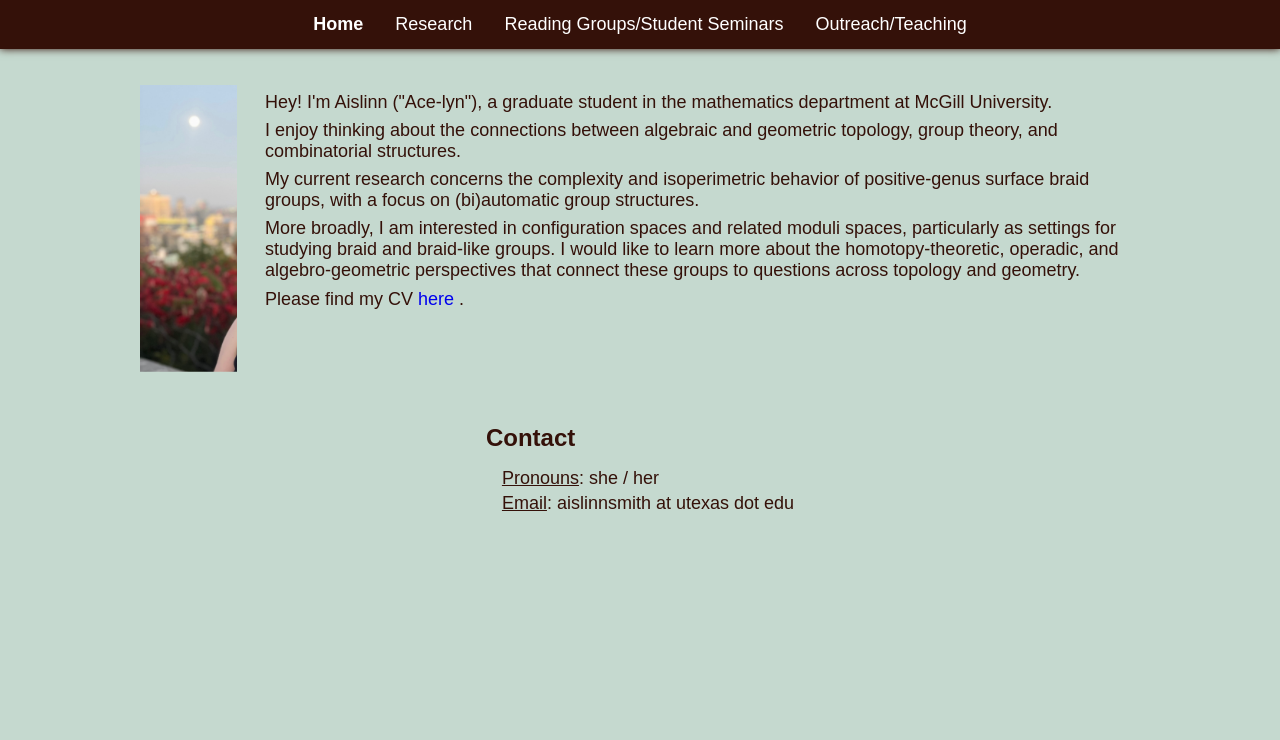
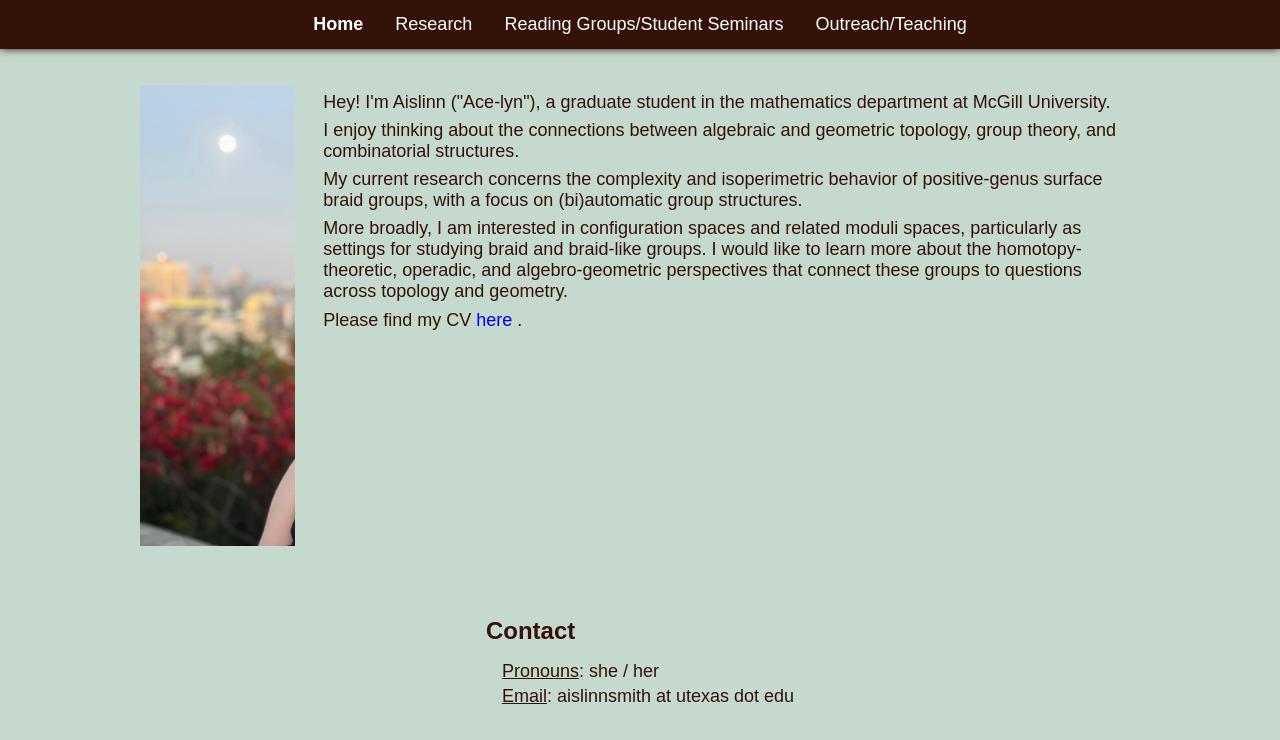
Before and after one commit to AislinnS456/aislinns456.github.io, a plain HTML site: page index.html in a window 1280 px wide. Drawn offline with Linux system fonts and the light colour scheme; a web font is replaced by a local one.

Commit message:
Update index.html

```diff
--- a/index.html
+++ b/index.html
@@ -48,9 +48,9 @@
 
     <div class="content">
 
-        <div style="width: 280px; overflow: hidden;">
+        <div style="width: 480px; overflow: hidden;">
             <img src="resources/Aislinn New Portrait_2.jpeg"
-                 width="280px"
+                 width="450px"
                  style="display: block; clip-path: inset(0 0 10% 0);"
                  alt="Portrait of Aislinn Smith">
         </div>
```
